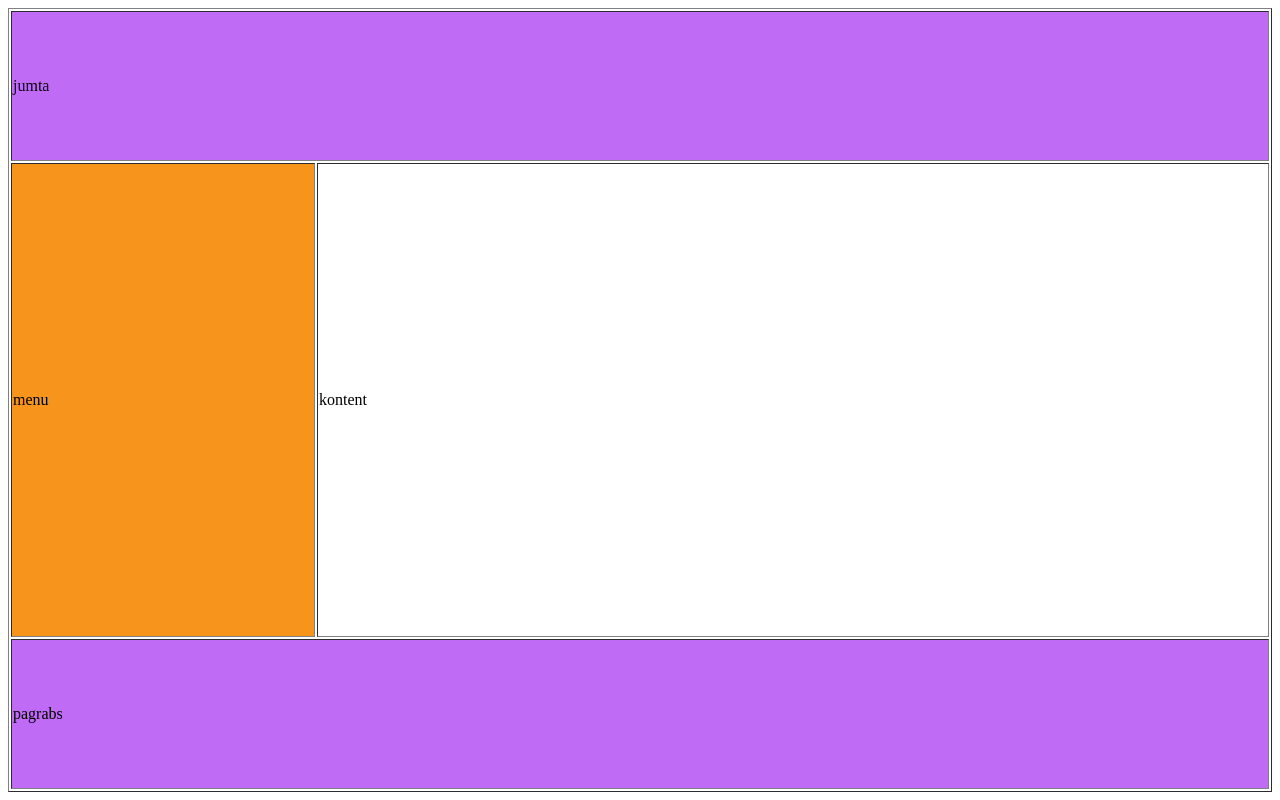
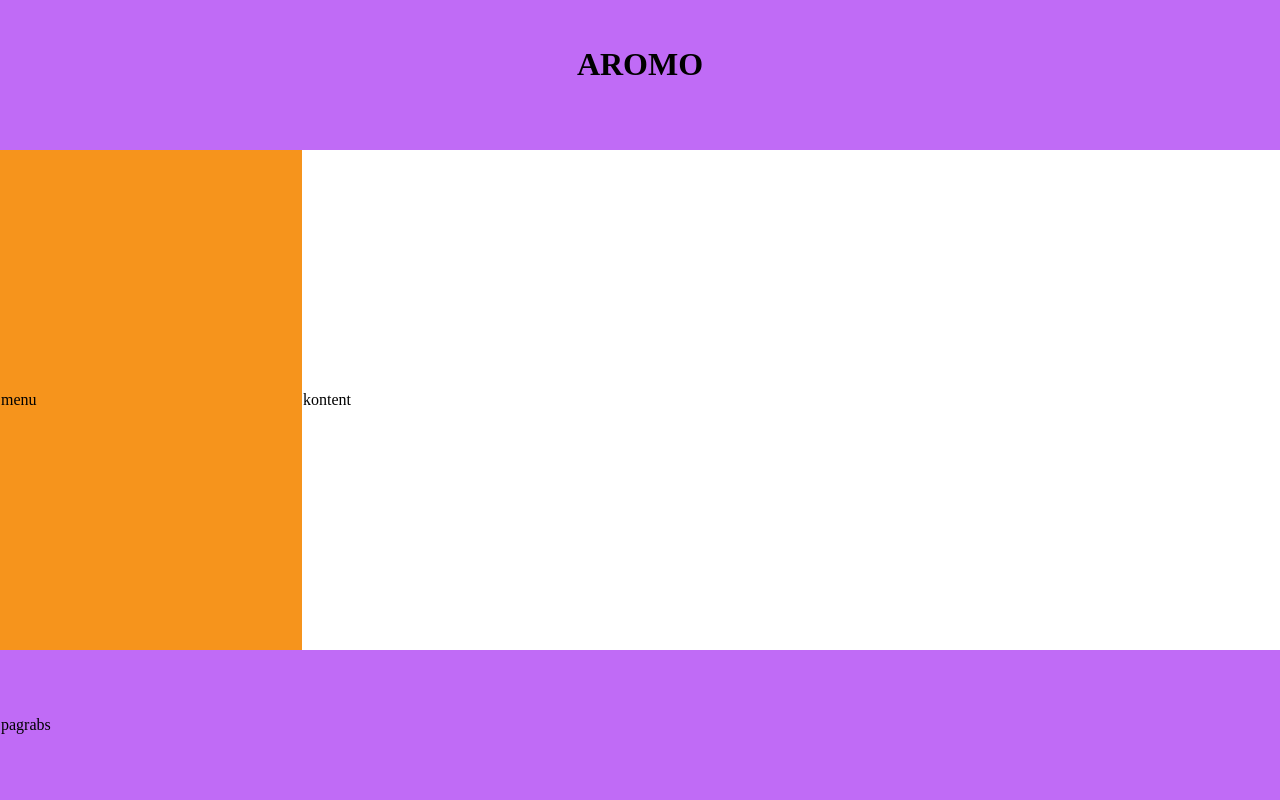
Before and after one commit to vvveipa2/svar-gi, a plain HTML site: page index.html in a window 1280 px wide. Drawn offline with Linux system fonts and the light colour scheme.

Commit message:
Add files via upload

```diff
--- a/index.html
+++ b/index.html
@@ -1,9 +1,13 @@
 <html>
     <head>
         <style>
+            body{
+                margin: 0;
+            }
             table{
                 width: 100%;
                 height: 100%;
+                border-collapse: collapse;
             }
             .A{
                 height: 150px;
@@ -17,12 +21,17 @@
                 height: 150px;
                 background: rgb(192, 107, 246);
             }
+            h1{
+                text-align: center;
+            }
         </style>
     </head>
     <body>
-        <table border=>
+        <table>
             <tr class="A">
-                <td colspan="2">jumta</td>
+                <td colspan="2">
+                    <h1>AROMO</h1>
+                </td>
             </tr>
             <tr>
                 <td class="B">menu</td>
```
